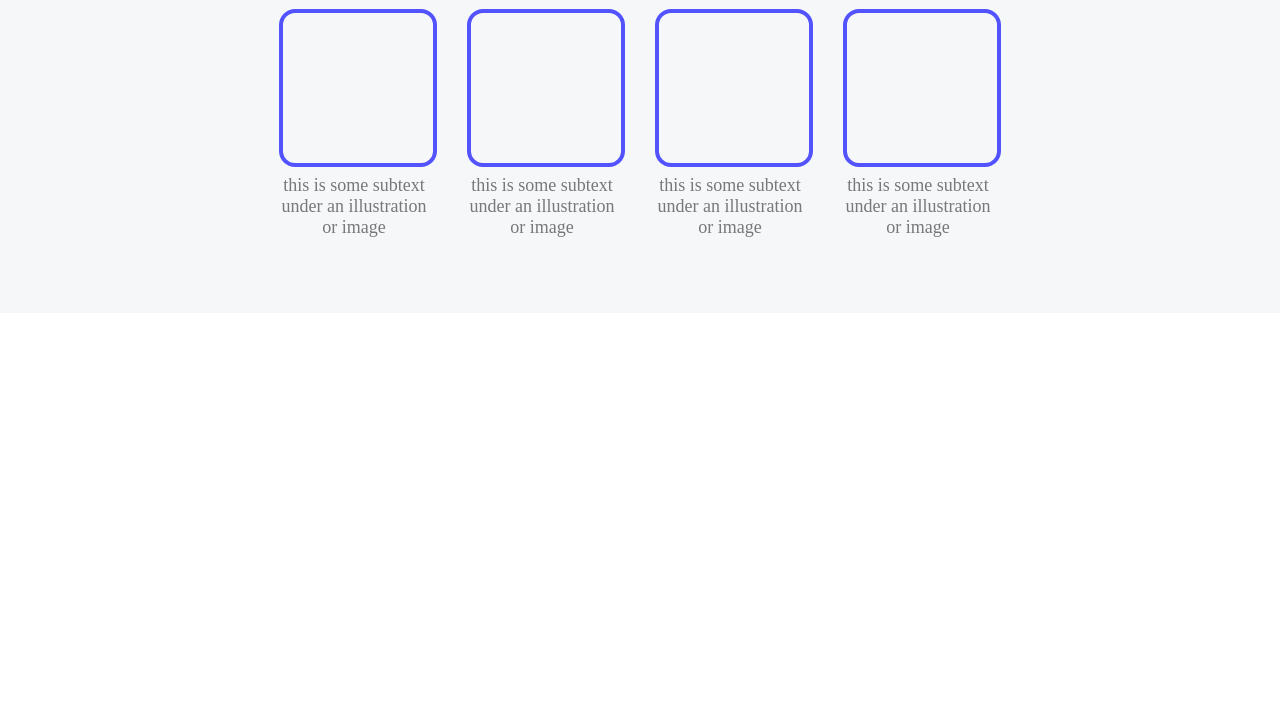
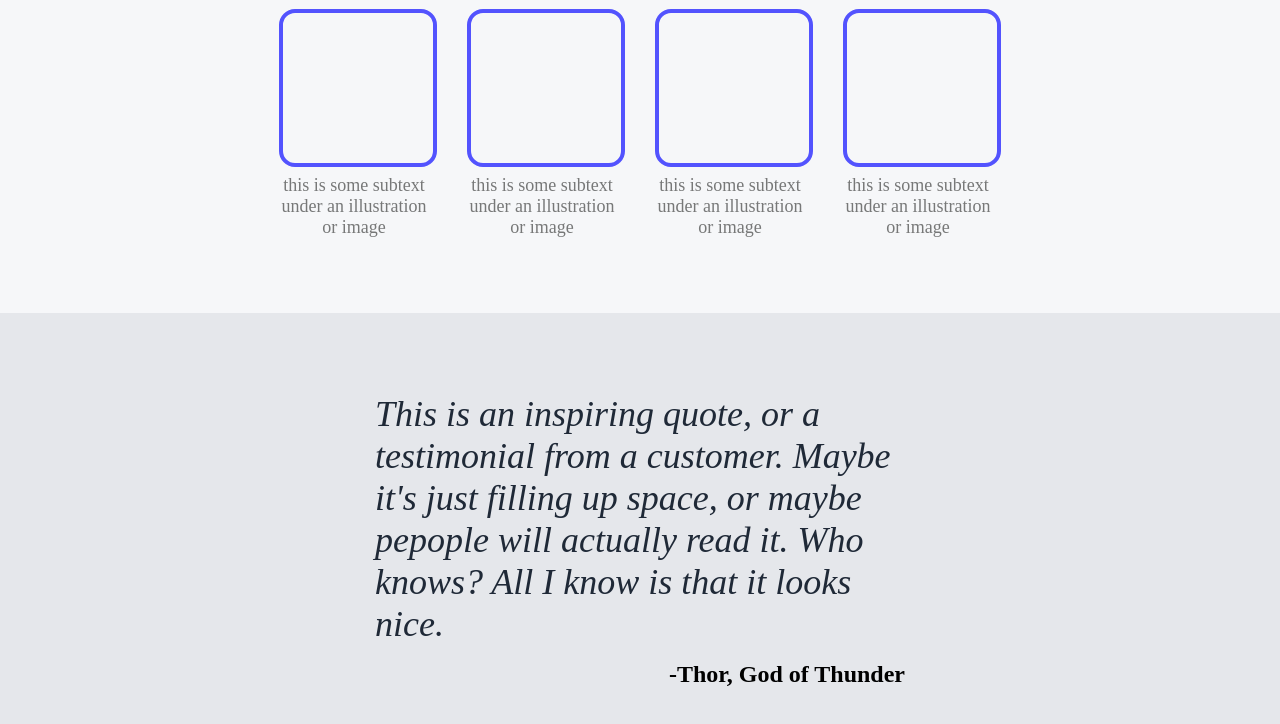
Before and after one commit to Moonbeam1017/Landing-Page, a plain HTML site: page index.html in a window 1280 px wide. Shown: the part 592-1316 px from the top of the page. Before the commit the page ends 905 px from the top, so only its background shows below. Drawn offline with Linux system fonts and the light colour scheme.

Commit message:
added quote section

```diff
--- a/index.html
+++ b/index.html
@@ -46,5 +46,9 @@
             </div>
         </div>
     </div>
+    <div class="quote-container">
+        <div class="quote"><em>This is an inspiring quote, or a testimonial from a customer.  Maybe it's just filling up space, or maybe pepople will actually read it.  Who knows?  All I know is that it looks nice.</em></div>
+        <div class="signature">-Thor, God of Thunder</div>
+    </div>
 </body>
 </html>
--- a/style.css
+++ b/style.css
@@ -124,3 +124,26 @@ button {
 .info {
     margin-bottom: 75px;
 }
+
+.quote-container {
+    display: flex;
+    flex-direction: column;
+    flex: 1;
+    background-color: #E5E7EB;
+    padding: 80px 375px;
+    box-sizing: border-box;
+}
+
+.signature {
+    display: flex;
+    justify-content: flex-end;
+    font-size: 24px;
+    font-weight: bold;
+}
+
+.quote {
+    font-size: 36px;
+    color: #1F2937;
+    margin-bottom: 16px;
+
+}
```
